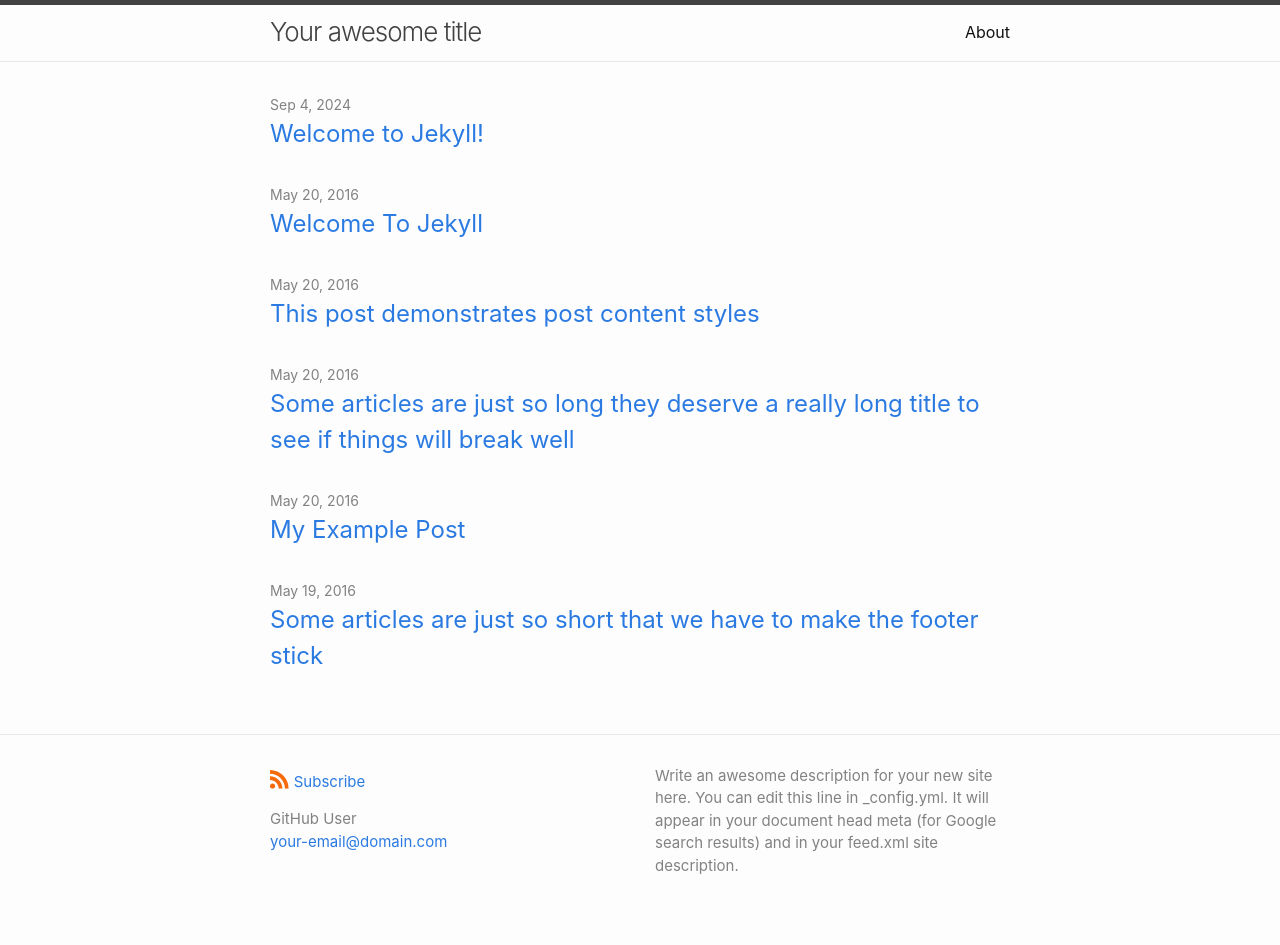
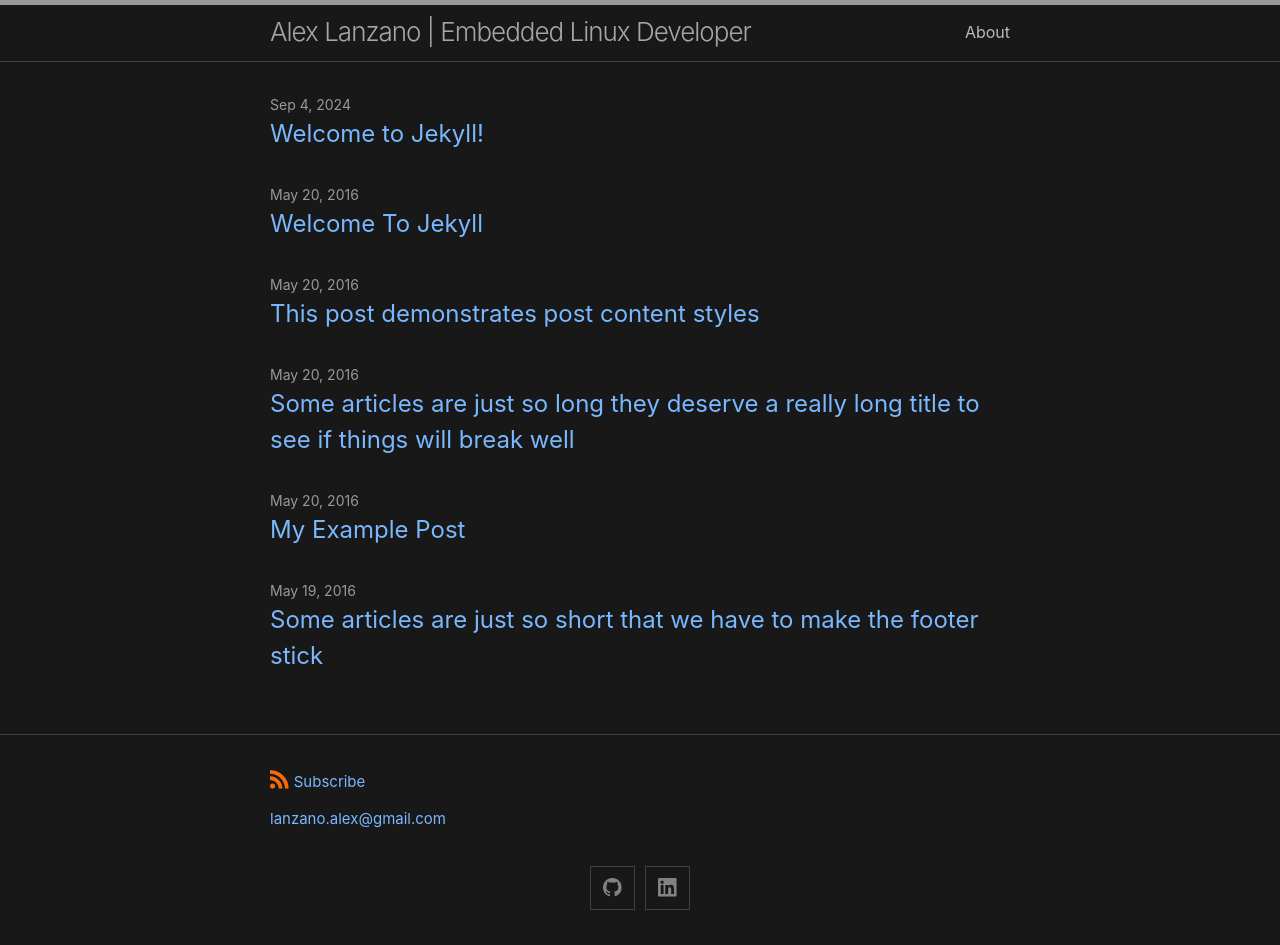
Before and after one commit to AlexLanzano/AlexLanzano.github.io, a Jekyll site: the page built from index.md, in a window 1280 px wide. Built offline with Jekyll 4.4.1, drawn with Linux system fonts in a browser that asks for light colours.

Commit message:
Update _config.yml

```diff
--- a/_config.yml
+++ b/_config.yml
@@ -1,14 +1,11 @@
-title: Your awesome title
+title: Alex Lanzano | Embedded Linux Developer
 author:
-  name: GitHub User
-  email: your-email@domain.com
+  name:
+  email: lanzano.alex@gmail.com
 
 # The `>` after `description:` means to ignore line-breaks until next key.
 # If you want to omit the line-break after the end of text, use `>-` instead.
-description: >
-  Write an awesome description for your new site here. You can edit this line
-  in _config.yml. It will appear in your document head meta (for Google search
-  results) and in your feed.xml site description.
+description:
 
 # Build settings
 
@@ -44,7 +41,7 @@ minima:
   # solarized-light	   Light variant of solarized color scheme.
   # solarized-dark	   Dark variant of solarized color scheme.
   # solarized	         Adaptive skin for solarized color scheme skins.
-  skin: classic
+  skin: dark
 
   # Minima date format.
   # The default value is "%b %d, %Y" (e.g. Nov 14, 2023)
@@ -52,17 +49,17 @@ minima:
   #date_format: "%b-%d-%Y"
 
   # Generate social links in footer.
-  #social_links:
+  social_links:
   #  - { platform: devto,          user_url: "https://dev.to/jekyll" }
   #  - { platform: dribbble,       user_url: "https://dribbble.com/jekyll" }
   #  - { platform: facebook,       user_url: "https://www.facebook.com/jekyll" }
   #  - { platform: flickr,         user_url: "https://www.flickr.com/photos/jekyll" }
-  #  - { platform: github,         user_url: "https://github.com/jekyll/minima" }
+    - { platform: github,         user_url: "https://github.com/AlexLanzano" }
   #  - { platform: gitlab,         user_url: "https://gitlab.com/jekyll" }
   #  - { platform: google_scholar, user_url: "https://scholar.google.com/citations?user=qc6CJjYAAAAJ" }
   #  - { platform: instagram,      user_url: "https://www.instagram.com/jekyll" }
   #  - { platform: keybase,        user_url: "https://keybase.io/jekyll" }
-  #  - { platform: linkedin,       user_url: "https://www.linkedin.com/in/jekyll" }
+    - { platform: linkedin,       user_url: "https://www.linkedin.com/in/alex-lanzano" }
   #  - { platform: microdotblog,   user_url: "https://micro.blog/jekyll" }
   #  - { platform: pinterest,      user_url: "https://www.pinterest.com/jekyll" }
   #  - { platform: stackoverflow,  user_url: "https://stackoverflow.com/users/1234567/jekyll" }
```
